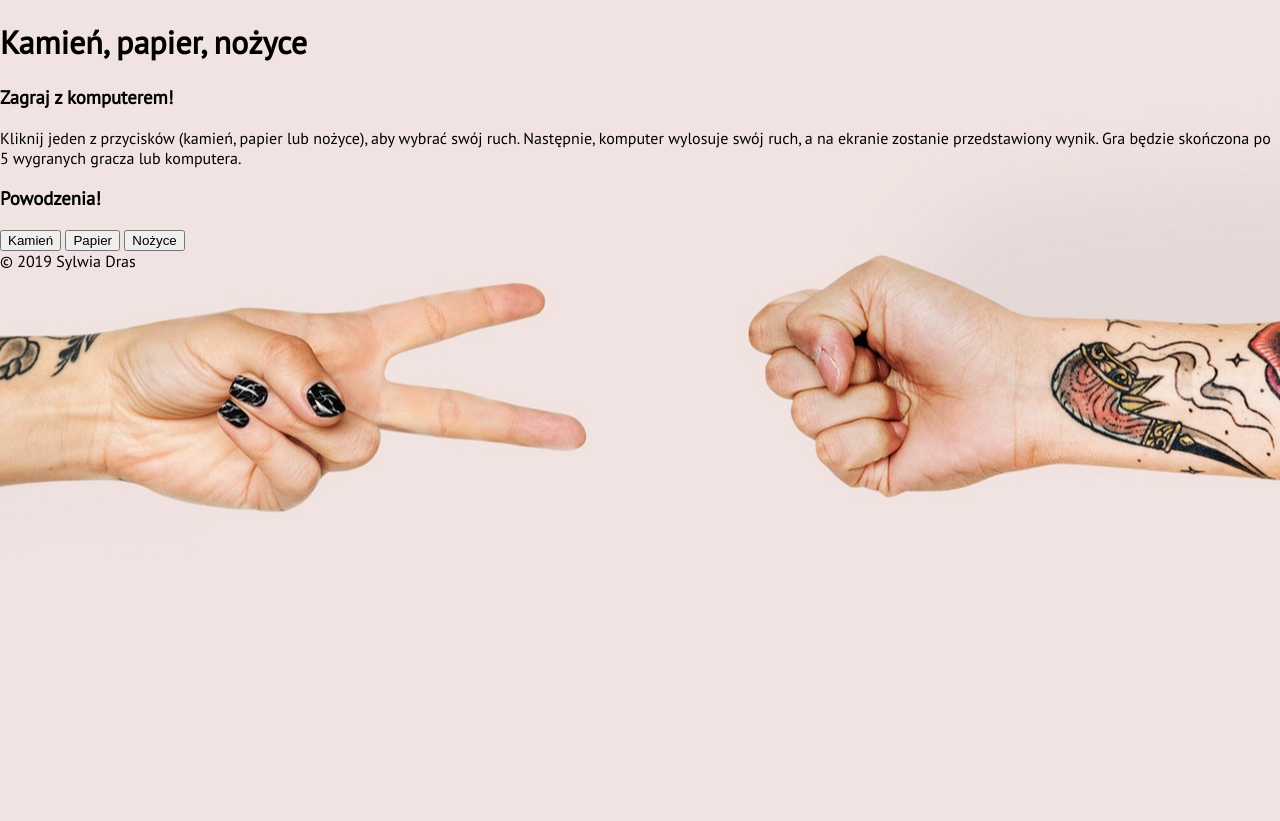
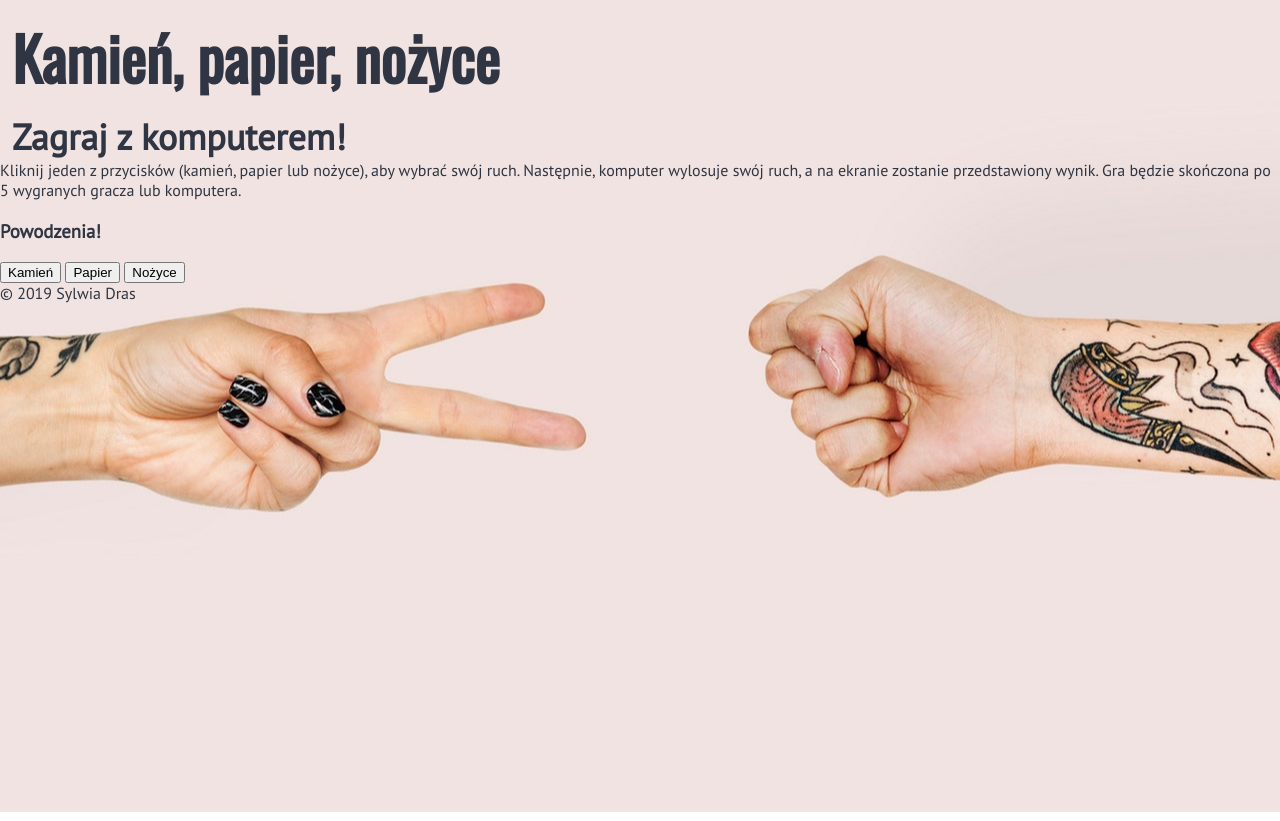
Before and after one commit to sylwiadras/javascript-prework, a website: page index.html in a window 1280 px wide. Drawn offline with nearby package versions, Linux system fonts and the light colour scheme.

Commit message:
Add header css

```diff
--- a/index.html
+++ b/index.html
@@ -7,7 +7,7 @@
 	<link href="https://fonts.googleapis.com/css?family=Oswald|PT+Sans&amp;subset=latin-ext" rel="stylesheet">
 </head>
 <body>
-	<header class="splash">
+	<header>
 		<h1 class="page-title">
 			Kamień, papier, nożyce
 		</h1>
--- a/sass/style.scss
+++ b/sass/style.scss
@@ -11,4 +11,18 @@ body {
     background-position: center;
     height: 100%;
     font-family: 'PT Sans', sans-serif;
+    color: #2f3542;
 }
+
+/* Header */
+
+.page-title {
+    font-family: 'Oswald', sans-serif;
+    font-size: 60px;
+    margin: 12px;
+}
+
+.page-subtitle {
+    font-size: 36px;
+    margin: 0 0 0 12px;
+}
```
Also changed, not shown: css/style.css, 1 other file.
